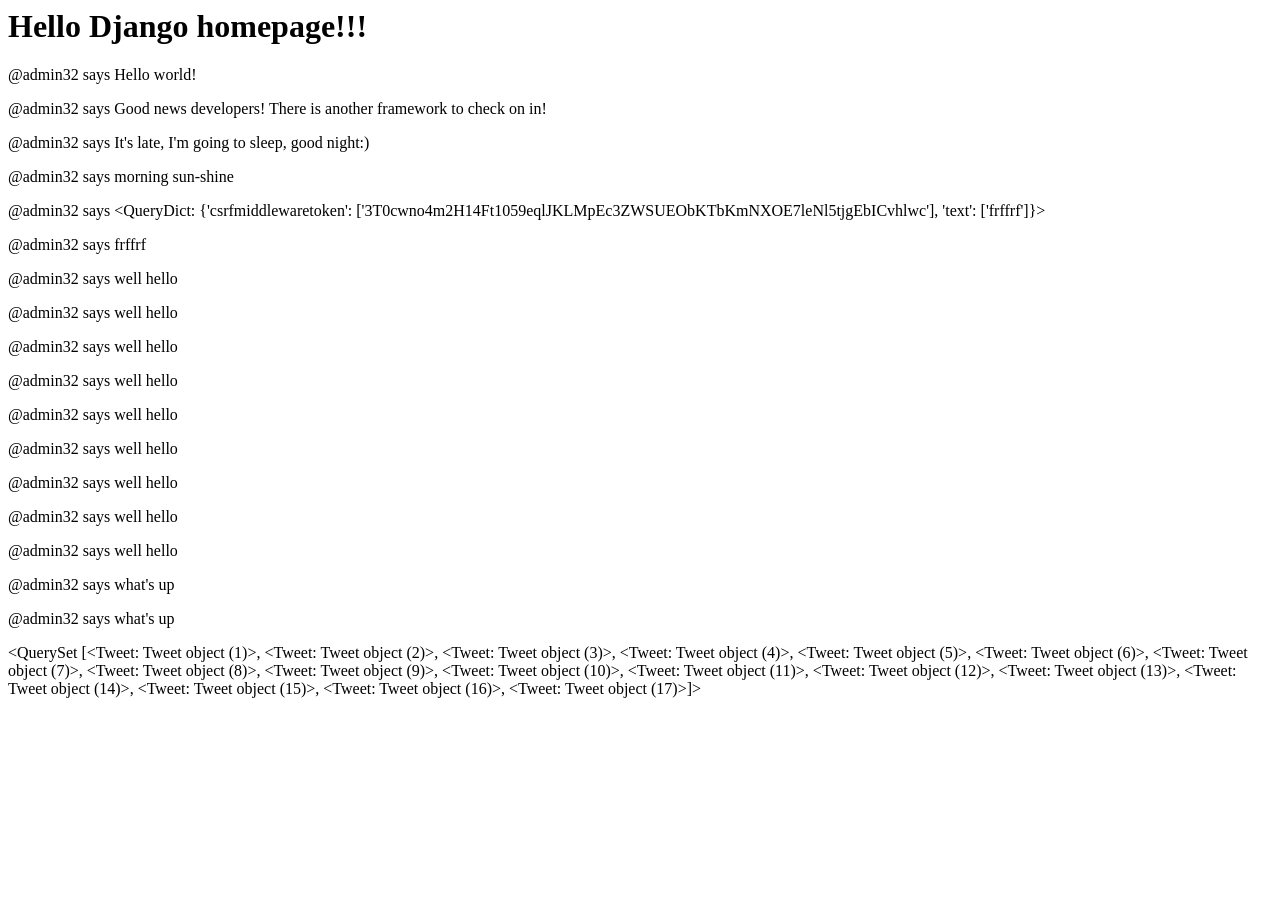
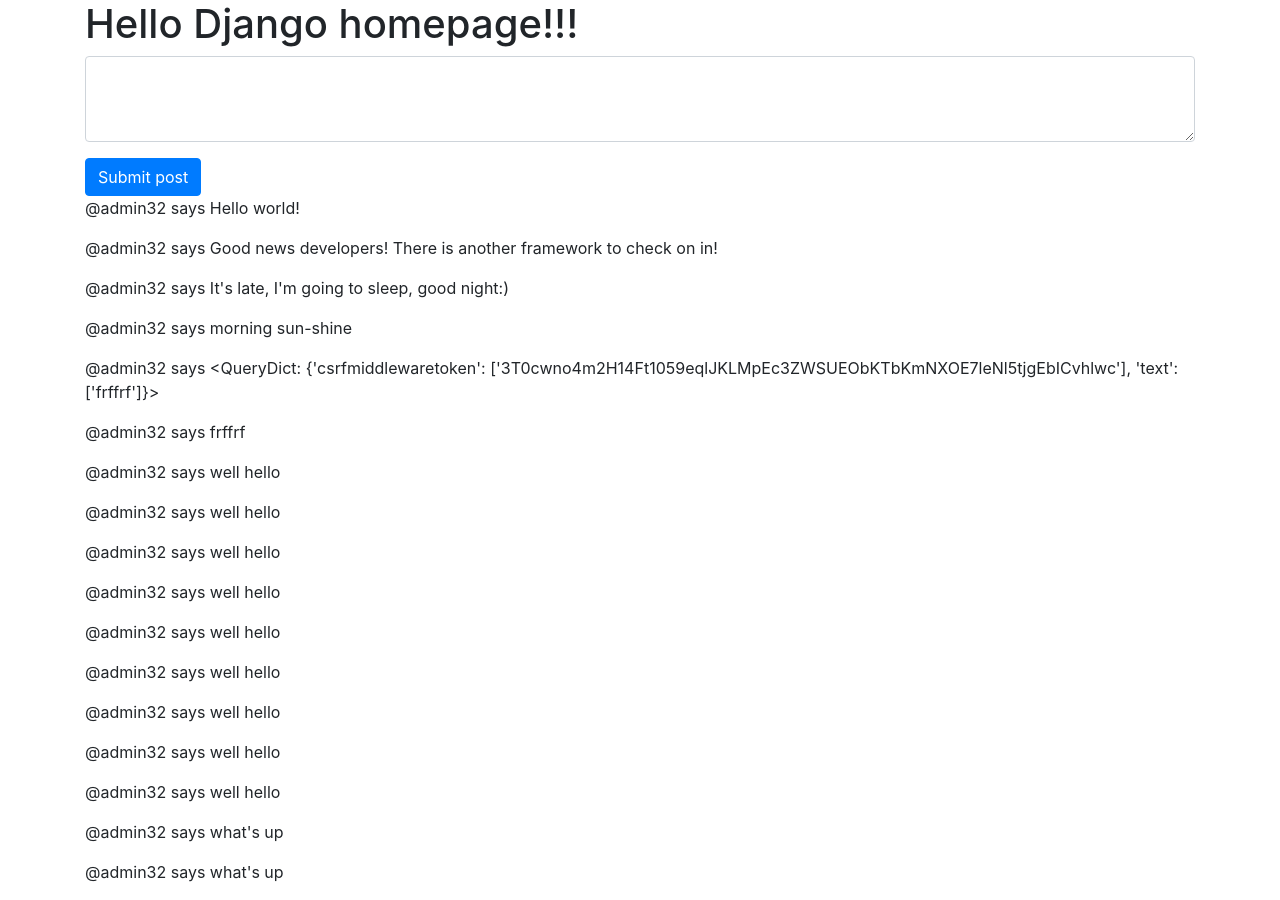
Before and after one commit to sdbeng/django-in-chains, a Django app: page / in a window 1280 px wide. Before the commit the page ends 698 px from the top, so only its background shows below. Run offline with Django 3.2, Linux system fonts and the light colour scheme; data comes from the database, SQL or seed files in the repository; both versions use the stored data as it was after the commit; some libraries are stand-ins or nearby versions.

Commit message:
Add a textare form input to save post messages

```diff
--- a/microblog/templates/homepage.html
+++ b/microblog/templates/homepage.html
@@ -1,7 +1,41 @@
-<h1>Hello Django homepage!!!</h1>
+<!DOCTYPE html>
+<html lang="en">
 
-{% for tweet in tweets %}
-<p>@{{tweet.user}} says {{tweet.text}} </p>
-{% endfor %}
+<head>
+    <meta charset="UTF-8">
+    <meta name="viewport" content="width=device-width, initial-scale=1.0">
+    <meta http-equiv="X-UA-Compatible" content="ie=edge">
+    <title>micro app</title>
+    <link rel="stylesheet" href="https://stackpath.bootstrapcdn.com/bootstrap/4.1.2/css/bootstrap.min.css" integrity="sha384-Smlep5jCw/wG7hdkwQ/Z5nLIefveQRIY9nfy6xoR1uRYBtpZgI6339F5dgvm/e9B"
+        crossorigin="anonymous">
 
-{{ tweets }}
+</head>
+
+<body>
+    <div class="container">
+        <h1>Hello Django homepage!!!</h1>
+
+        <form action="/" method="POST">
+            {% csrf_token %}
+            <div class="form-group">
+                    <textarea name="text" class="form-control" id="exampleFormControlTextarea1" rows="3">
+
+                    </textarea>
+            </div>
+
+            <button type="submit" class="btn btn-primary">Submit post</button>
+        </form>
+        {% for tweet in tweets %}
+        <p>@{{tweet.user}} says {{tweet.text}} </p>
+        {% endfor %}
+    </div>
+
+
+    </div>
+
+
+</body>
+
+</html>
+
+<!-- {{ tweets }} -->
--- a/microblog/views.py
+++ b/microblog/views.py
@@ -3,6 +3,11 @@ from microblog.models import Tweet
 
 # Create your views here. Remember django views are controllers
 def homepage(request):
+    if request.method == "POST":
+        Tweet.objects.create(
+            text=request.POST["text"],
+            user=request.user,
+        )
     all_tweets = Tweet.objects.all()
     context = {
         'tweets': all_tweets,
--- a/users/templates/users/detail.html
+++ b/users/templates/users/detail.html
@@ -5,5 +5,10 @@
 {% block content %}
 
   <h1>{{ header }}</h1>
+  <h1>Welcome, {{ user.first_name }}.</h1>
+
+  <hr>
+
+<h5 >Profile Information</h5>
 
 {% endblock %}
--- /dev/null
+++ b/users/templates/users/index.html
@@ -0,0 +1 @@
+<h1>heyyyy index page</h1>
--- a/users/templates/users/layout.html
+++ b/users/templates/users/layout.html
@@ -5,7 +5,7 @@
     <title>{% block title %}{% endblock %}</title>
 
     <!-- Bootstrap CSS, no JS -->
-    <link rel="stylesheet" href="https://maxcdn.bootstrapcdn.com/bootstrap/3.3.7/css/bootstrap.min.css">
+    <link rel="stylesheet" href="https://maxcdn.bootstrapcdn.com/bootstrap/4.0.0/css/bootstrap.min.css" integrity="sha384-Gn5384xqQ1aoWXA+058RXPxPg6fy4IWvTNh0E263XmFcJlSAwiGgFAW/dAiS6JXm" crossorigin="anonymous">
 </head>
 <body>
     <div class="container">
--- a/users/urls.py
+++ b/users/urls.py
@@ -1,9 +1,12 @@
 from django.conf.urls import url
+from django.urls import path
 from . import views
 
 urlpatterns = [
-    url(r'^home/$', views.home, name='home'),
-    url(r'^detail/(?P<user_id>[0-9]/$)', views.detail, name='detail'),
+    # url(r'^home/$', views.home, name='home'),
+    path('', views.home, name='home'),
+    # url(r'^detail/(?P<user_id>[0-9]/$)', views.detail, name='detail'),
+    path('<int:user_id>/', views.detail, name='detail'),
     # url(r'^detail/$', views.detail, name='detail'),
     url(r'^add/$', views.add, name='add'),
 ]
```
Also changed, not shown: db.sqlite3.
